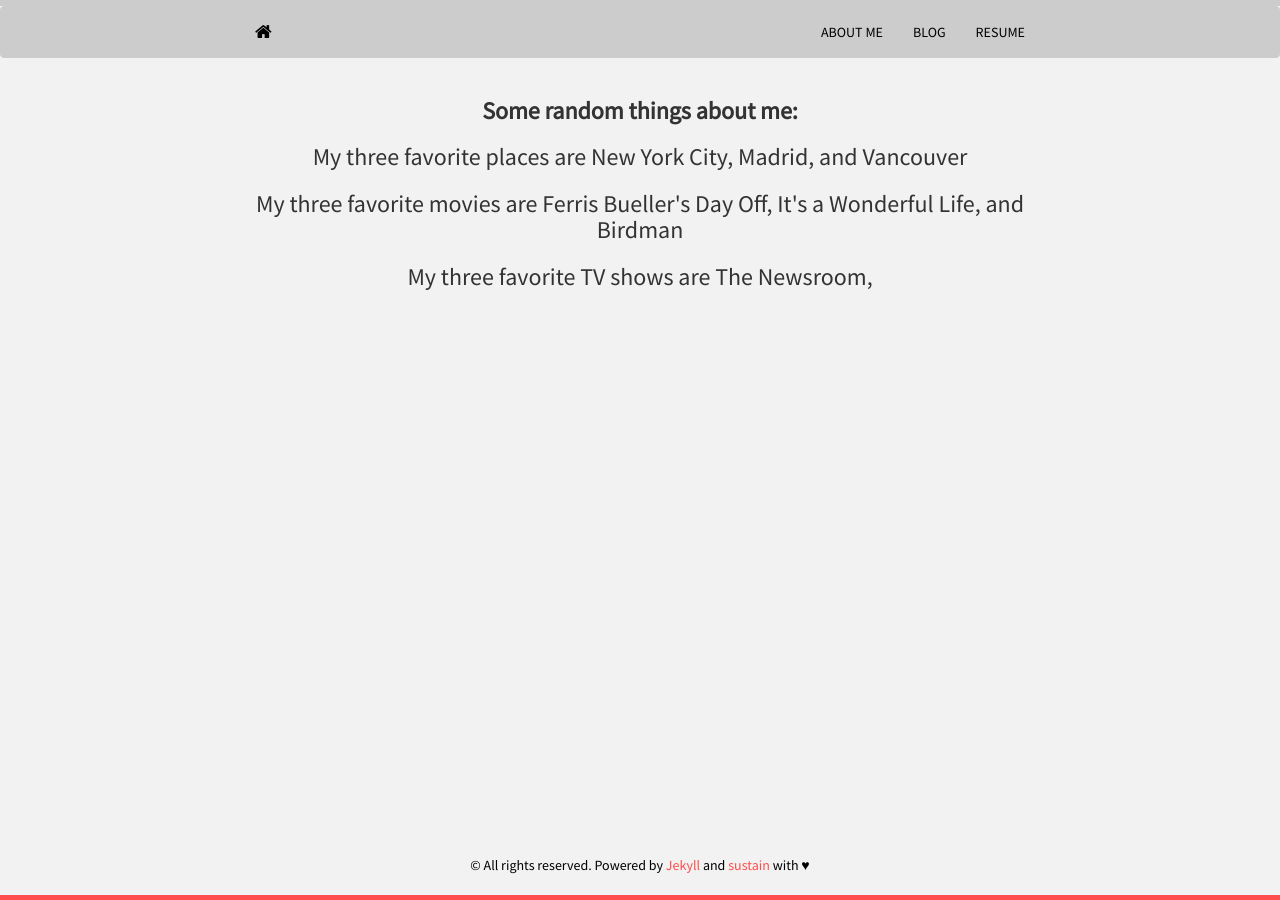
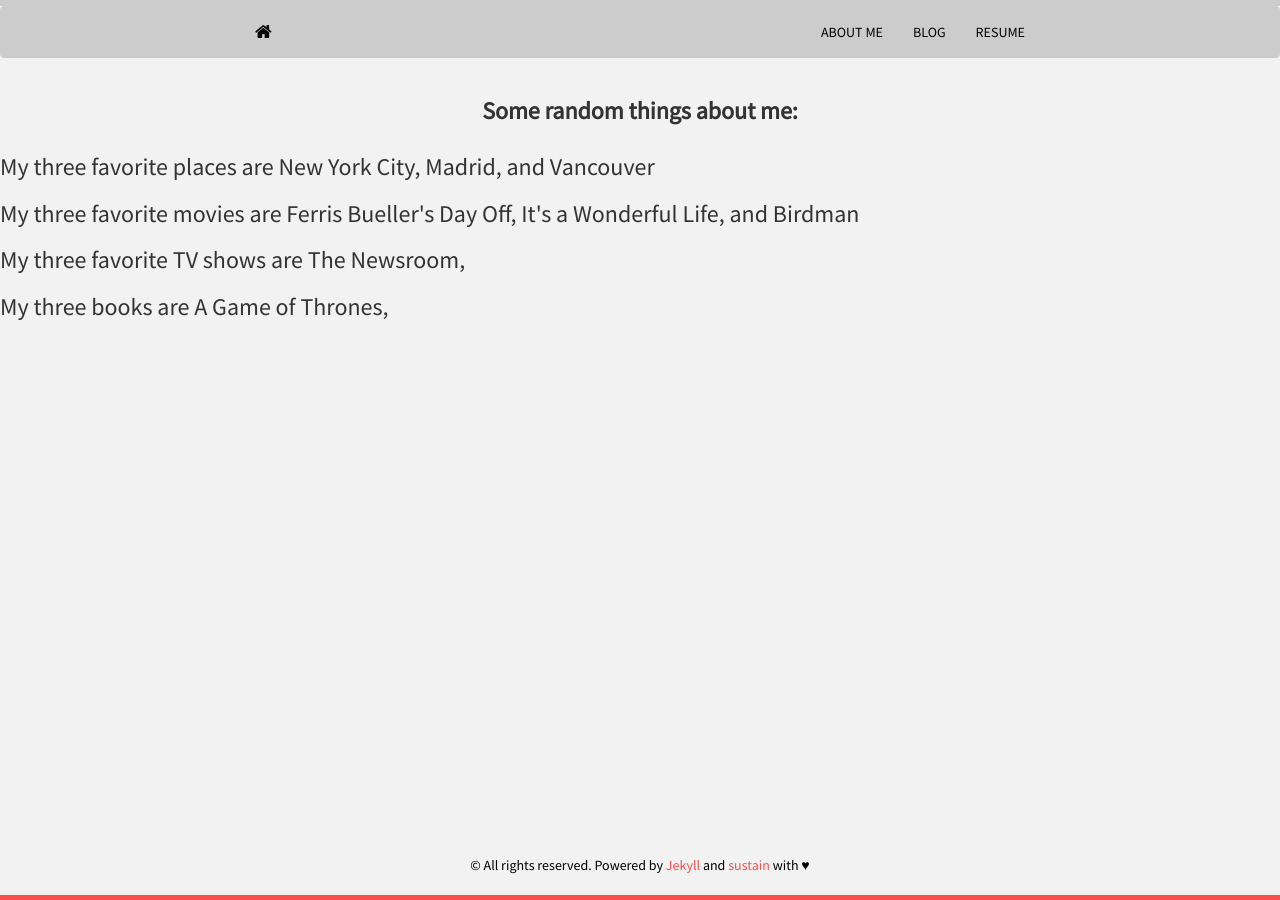
Before and after one commit to mrkaye97/mrkaye97.github.io, a Jekyll site: the page built from about.html, in a window 1280 px wide. Built offline with Jekyll 4.4.1, drawn with Linux system fonts in a browser that asks for light colours; nearby versions of some CDN libraries.

Commit message:
Update about.html

```diff
--- a/about.html
+++ b/about.html
@@ -6,10 +6,11 @@ Title: About Me
 <section id="about">
 	<div class="container">
 	  <h3><strong>Some random things about me:</strong></h3>
+	</center>
 	  <h3>My three favorite places are New York City, Madrid, and Vancouver</h3>
 	  <h3>My three favorite movies are Ferris Bueller's Day Off, It's a Wonderful Life, and Birdman</h3>
 	  <h3>My three favorite TV shows are The Newsroom, </h3>
+	  <h3>My three books are A Game of Thrones,  </h3>
 
 	</div>
 </section>
-</center>
```
